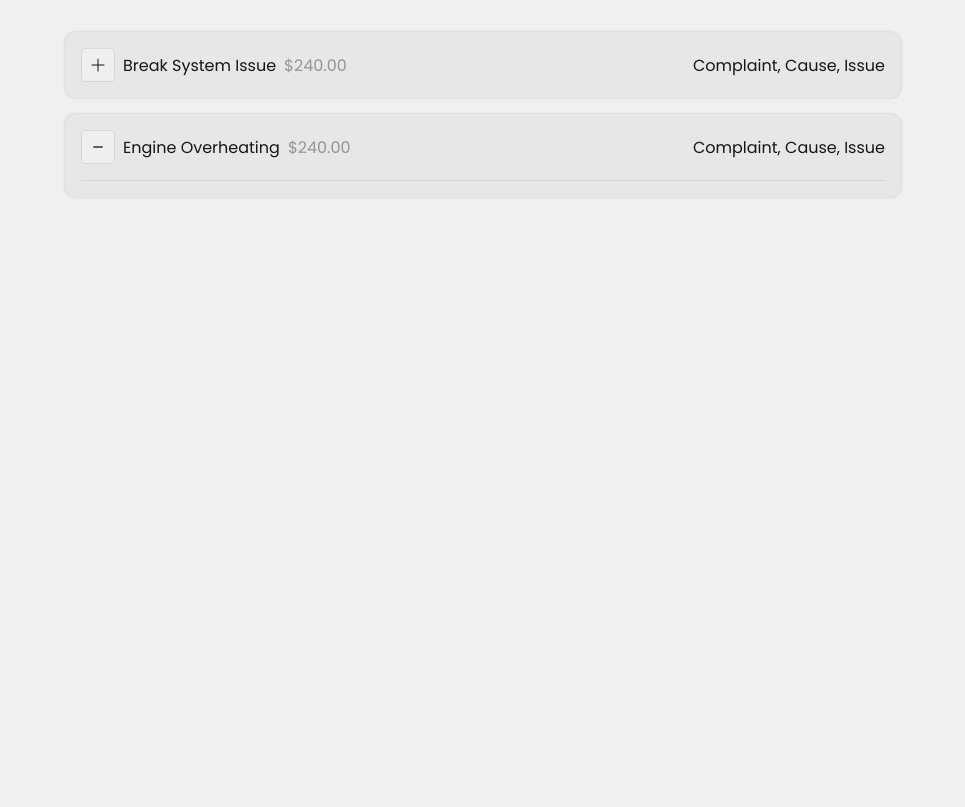
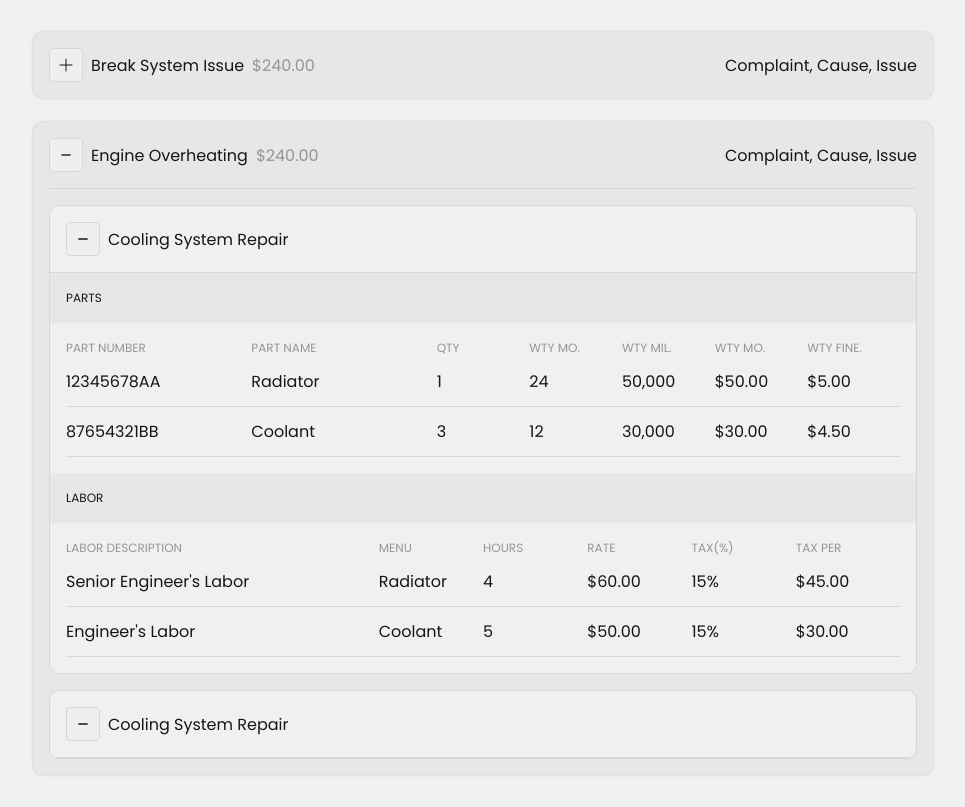
Before and after one commit to Samshh/tactiv-sass, a website: page src/pages/page3/page3.html in a window 1280 px wide. Shown: the whole page, without its empty margins (157-1122 px from the left). Drawn offline with Linux system fonts and the light colour scheme.

Commit message:
Last task UI done

```diff
--- /dev/null
+++ b/src/assets/_accordion.scss
@@ -0,0 +1,46 @@
+@use "./util" as *;
+
+.accordion {
+  padding: 1rem;
+  width: 100%;
+  background-color: $bg-dim;
+  border-radius: 10px;
+  @include init-box-shadow();
+  @include init-flex(column, 1rem, start, center);
+  .accordion-heading {
+    width: 100%;
+    @include init-flex(row, 1rem, space-between, center);
+
+    div {
+      @include init-flex(row, 0.5rem, start, center);
+    }
+  }
+
+  .accordion-separator {
+    width: 100%;
+    height: 1px;
+    background-color: $border;
+  }
+
+  .accordion-content {
+    width: 100%;
+    background-color: $bg-dim;
+    border-radius: 10px;
+    border: 1px solid $border;
+    overflow: hidden;
+    @include init-flex(column, auto, start, start);
+
+    .inner-accordion-heading {
+      width: 100%;
+      background-color: $white;
+      padding: 1rem;
+      border-bottom: 1px solid $border;
+      @include init-flex(row, 0.5rem, start, center);
+
+      .price {
+        color: $light-grey;
+      }
+    }
+
+  }
+}
--- a/src/assets/_index.scss
+++ b/src/assets/_index.scss
@@ -4,3 +4,4 @@
 @forward "./customer-card";
 @forward "./table";
 @forward "./icon";
+@forward "./accordion";
--- a/src/pages/page3/page3.html
+++ b/src/pages/page3/page3.html
@@ -11,27 +11,122 @@
       <div class="accordion">
         <div class="accordion-heading">
           <div>
-            <button type="button" class="accordion-btn"><img src="/public/icons/plus.svg" alt="plus"/></button>
+            <button type="button" class="accordion-btn">
+              <img src="/public/icons/plus.svg" alt="plus" />
+            </button>
             <p>Break System Issue</p>
             <p class="price">$240.00</p>
           </div>
-          <div>
-            Complaint, Cause, Issue
-          </div>
+          <div>Complaint, Cause, Issue</div>
         </div>
       </div>
       <div class="accordion">
         <div class="accordion-heading">
           <div>
-            <button type="button" class="accordion-btn"><img src="/public/icons/minus.svg" alt="minus"></button>
+            <button type="button" class="accordion-btn">
+              <img src="/public/icons/minus.svg" alt="minus" />
+            </button>
             <p>Engine Overheating</p>
             <p class="price">$240.00</p>
           </div>
-          <div>
-            Complaint, Cause, Issue
+          <div>Complaint, Cause, Issue</div>
+        </div>
+        <div class="accordion-separator"></div>
+        <div class="accordion-content">
+          <div class="inner-accordion-heading">
+            <button type="button" class="accordion-btn">
+              <img src="/public/icons/minus.svg" alt="minus" />
+            </button>
+            <p>Cooling System Repair</p>
+          </div>
+          <div class="details">PARTS</div>
+          <div class="accordion-table">
+            <div class="table">
+              <div class="table-data">
+                <div class="data part-name">
+                  PART NUMBER
+                  <div class="data-info">12345678AA</div>
+                  <div class="data-info">87654321BB</div>
+                </div>
+                <div class="data part-name">
+                  PART NAME
+                  <div class="data-info">Radiator</div>
+                  <div class="data-info">Coolant</div>
+                </div>
+                <div class="data">
+                  QTY
+                  <div class="data-info">1</div>
+                  <div class="data-info">3</div>
+                </div>
+                <div class="data">
+                  WTY MO.
+                  <div class="data-info">24</div>
+                  <div class="data-info">12</div>
+                </div>
+                <div class="data">
+                  WTY MIL.
+                  <div class="data-info">50,000</div>
+                  <div class="data-info">30,000</div>
+                </div>
+                <div class="data">
+                  WTY MO.
+                  <div class="data-info">$50.00</div>
+                  <div class="data-info">$30.00</div>
+                </div>
+                <div class="data">
+                  WTY FINE.
+                  <div class="data-info">$5.00</div>
+                  <div class="data-info">$4.50</div>
+                </div>
+              </div>
+            </div>
+          </div>
+          <div class="details">LABOR</div>
+          <div class="accordion-table">
+            <div class="table">
+              <div class="table-data">
+                <div class="data labor-description">
+                  LABOR DESCRIPTION
+                  <div class="data-info">Senior Engineer's Labor</div>
+                  <div class="data-info">Engineer's Labor</div>
+                </div>
+                <div class="data">
+                  MENU
+                  <div class="data-info">Radiator</div>
+                  <div class="data-info">Coolant</div>
+                </div>
+                <div class="data">
+                  HOURS
+                  <div class="data-info">4</div>
+                  <div class="data-info">5</div>
+                </div>
+                <div class="data">
+                  RATE
+                  <div class="data-info">$60.00</div>
+                  <div class="data-info">$50.00</div>
+                </div>
+                <div class="data">
+                  TAX(%)
+                  <div class="data-info">15%</div>
+                  <div class="data-info">15%</div>
+                </div>
+                <div class="data">
+                  TAX PER
+                  <div class="data-info">$45.00</div>
+                  <div class="data-info">$30.00</div>
+                </div>
+              </div>
+            </div>
           </div>
         </div>
-        <div class="accordion-separator"></div>
+        <div class="accordion-content">
+          <div class="inner-accordion-heading">
+            <button type="button" class="accordion-btn">
+              <img src="/public/icons/minus.svg" alt="minus" />
+            </button>
+            <p>Cooling System Repair</p>
+          </div>
+        </div>
       </div>
     </section>
   </body>
--- a/src/styles-pages/_page3.scss
+++ b/src/styles-pages/_page3.scss
@@ -2,38 +2,34 @@
 
 #page3 {
   section {
-    padding: 2rem;
+    padding-top: 2rem;
+    padding-bottom: 2rem;
     @include init-section(900px);
-    @include init-flex(column, 1rem, start, center);
+    @include init-flex(column, 1.5rem, start, center);
 
-    .accordion {
+    .price {
+      color: $light-grey;
+    }
+
+    .details {
+      background-color: $bg-dim;
+      width: 100%;
       padding: 1rem;
+      font-size: $text-label-size;
+      @include init-flex(column, start, start, start);
+    }
+
+    .accordion-table {
       width: 100%;
-      background-color: $bg-dim;
-      border-radius: 10px;
-      @include init-box-shadow();
-      @include init-flex(column, 1rem, start, center);
-      .accordion-heading {
-        width: 100%;
-        @include init-flex(row, 1rem, space-between, center);
+      background-color: $white;
+      padding: 1rem;
 
-        div {
-          @include init-flex(row, 0.5rem, start, center);
-
-          .price {
-            color: $light-grey;
-          }
-        }
+      .part-name {
+        width: 200%;
       }
 
-      .accordion-separator {
-        width: 100%;
-        height: 1px;
-        background-color: $border;
-      }
-
-      .accordion-content {
-        width: 100%;
+      .labor-description {
+        width: 300%;
       }
     }
   }
```
Also changed, not shown: src/index.css, 1 other file.
